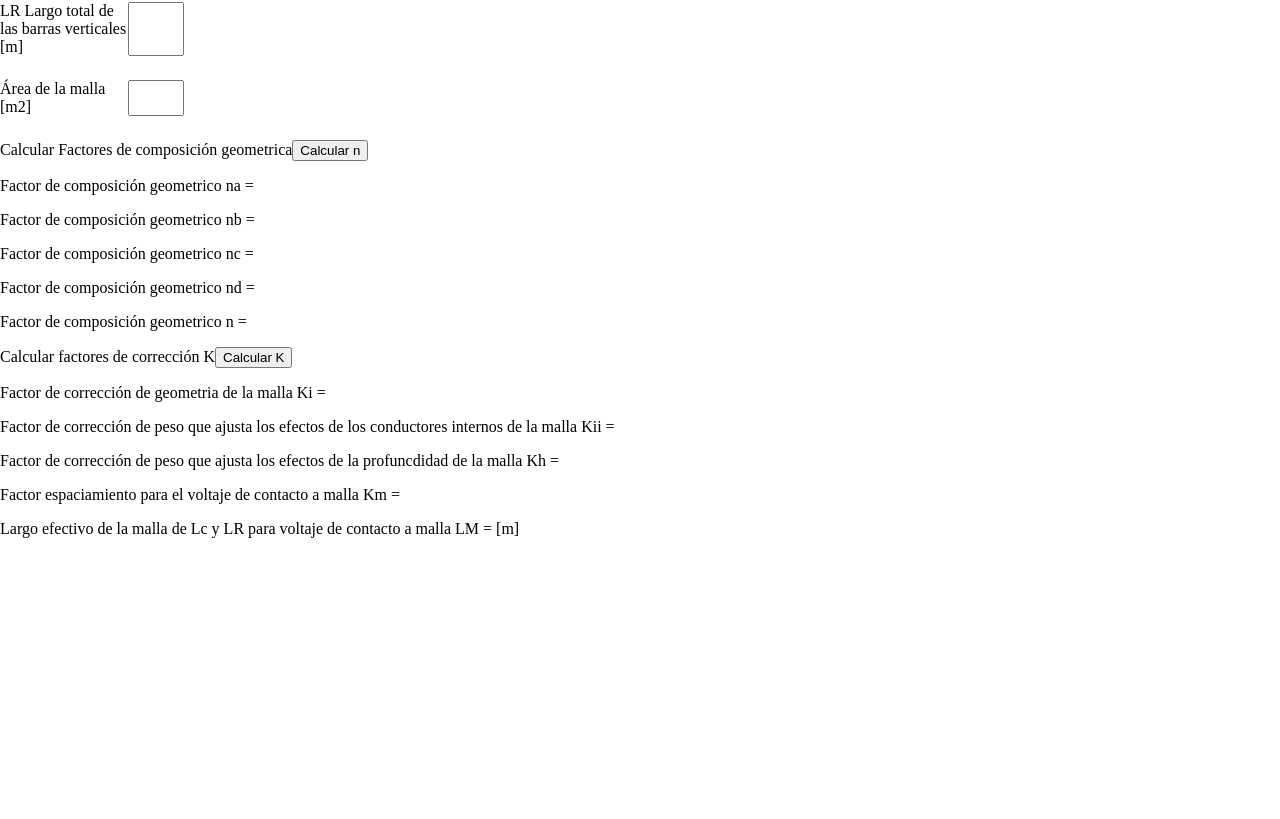
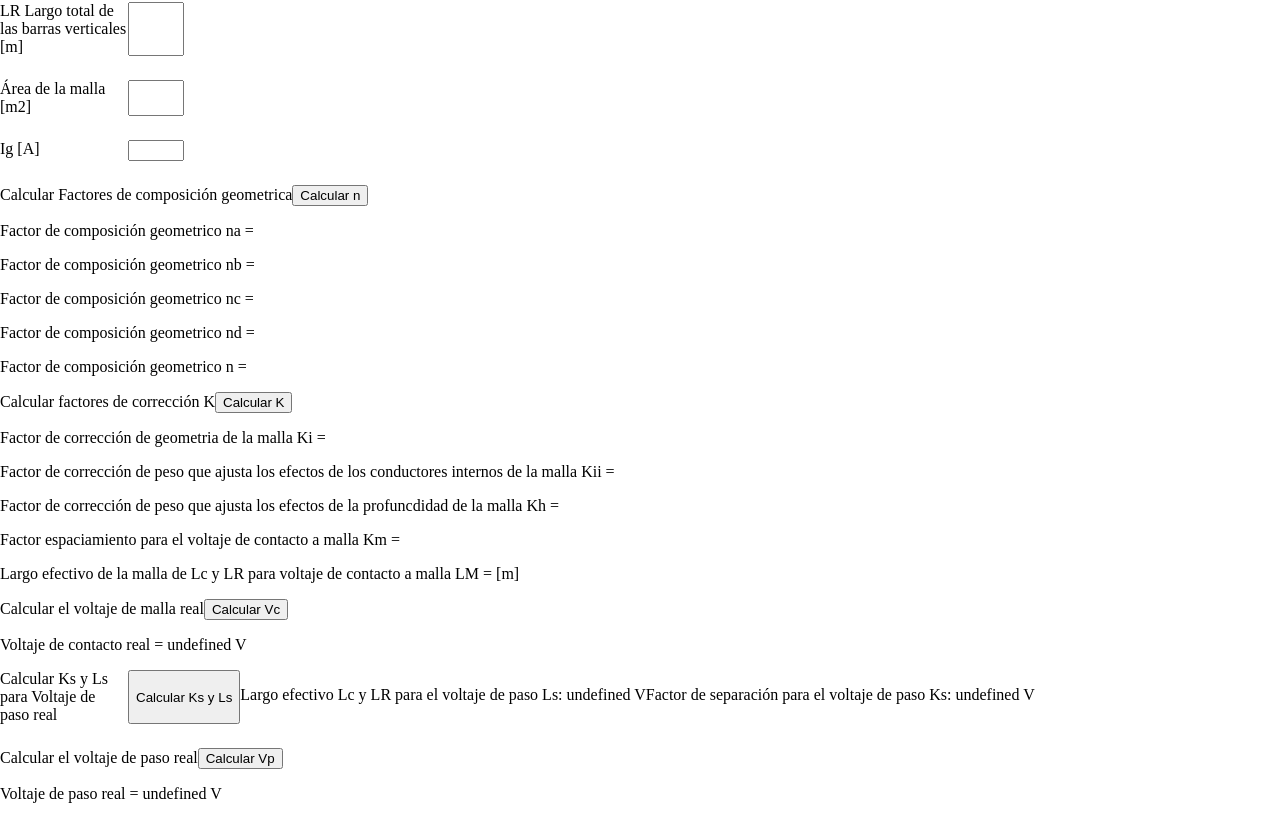
Before and after one commit to Bernullys/groundingsystem, a React (Vite) app: page /#/step_contact_voltage_page in a window 1280 px wide. Shown: the part 1366-2185 px from the top of the page. Before the commit the page ends 1920 px from the top, so only its background shows below. Built offline with nearby package versions, Linux system fonts and the light colour scheme.

Commit message:
touch and step real voltages

```diff
--- a/src/Pages/StepContactVoltage/StepContactVoltage.jsx
+++ b/src/Pages/StepContactVoltage/StepContactVoltage.jsx
@@ -1,4 +1,5 @@
 import { useState } from "react"
+import PropTypes from "prop-types"
 import styles from "./StepContactVoltage.module.css"
 
 function StepContactVoltage () {
@@ -11,30 +12,12 @@ function StepContactVoltage () {
     const [ts, setTs] = useState()
     const [stepsAndTouchVoltages, setStepsAndTouchVoltages] = useState([])
 
-
-    // Info //
-
-    const realStepTouchVar = {
-        D: "Separación entre conductores en paralelo [m].",
-        Dm: "Máxima distancia entre dos puntos cualesquiera de la malla [m].",
-        d: "Diámetro del conductor de malla [m].",
-        h: "Profundidad a la que se encuentra enterrada la cuadrícula [m].",
-        Lx: "Longitud de la malla en la dirección x [m].",
-        Ly: "Longitud de la malla en la dirección y [m].",
-        Lp: "Longitud del perímetro de la malla [m].",
-        Lc: "Longitud total de los electrodos que forman la retícula [m].",
-        LR: "Longitud total de las barras [m].",
-        Lr: "Longitud de una barra [m].",
-        A: "Área que ocupa la malla [m2].",
-        Ro: "Resistividad de la tierra [Ohm*m].",
-        IG: "Corriente máxima asimétrica de la malla [A]."
-    }
-
     const [gridType, setGridType] = useState("")
     const [withOrWithoutVerticalRods, setWithOrWithoutVerticalRods] = useState({
         withVerticalRods: false,
         withoutVerticalRods: false
     })
+
     const [gridDepth, setGridDepth] = useState()
     const [spacingParallelConductors, setSpacingParallelConductors] = useState()
     const [maximumDistanceAnyTwoPoints, setMaximumDistanceAnyTwoPoints] = useState()
@@ -55,18 +38,30 @@ function StepContactVoltage () {
 
     const [lm, setLm] = useState()
 
+    const [maximumGridCurrent, setMaximumGridCurrent] = useState()
+    const [touchVoltage, setTouchVoltage] = useState()
+
+    const [ls, setLs] = useState()
+    const [ks, setKs] = useState()
+    const [stepVoltage, setStepVoltage] = useState()
+
+
     // Functions //
 
     const handleHs = (event) => {
         setHs(event.target.value)
     }
 
+    // Superficial resistivity
     const handleSResistivity = (event) => {
-        setSResistivity(event.target.value)
+        setSResistivity(parseFloat(event.target.value))
     }
 
+    // ground resistivity
     const handleResistivity = (event) => {
-        setResistivity(event.target.value)
+        const resistivityValue = parseFloat(event.target.value)
+        console.log(typeof(resistivityValue))
+        setResistivity(resistivityValue)
     }
 
     const handleTs = (event) => {
@@ -74,7 +69,7 @@ function StepContactVoltage () {
     }
 
     const csValue = (event) => {
-        if ( resistivity > 0 && sResistivity > 0 && hs > 0){
+        if ( resistivity > 0 && sResistivity > 0 && hs > 0) {
             event.preventDefault(event)
             setCs((1 - ((0.09 * (1 - resistivity/sResistivity))/(2 * hs + (0.09)))).toFixed(4))
         } else {
@@ -100,7 +95,7 @@ function StepContactVoltage () {
         setGridType(event.target.value)
     }
 
-    const handleWithVerticalRods = (event) => {     //Look out for an explanation
+    const handleWithVerticalRods = (event) => {     //Look out for an explination
         const { name } = event.target
         setWithOrWithoutVerticalRods(name)
     }
@@ -108,8 +103,6 @@ function StepContactVoltage () {
     const handleGridDepth = (event) => {
         setGridDepth(parseFloat(event.target.value))
     }
-    console.log(gridDepth)
-    console.log(typeof(gridDepth))
 
     const handleSpacingParallelConductors = (event) => {
         setSpacingParallelConductors(parseFloat(event.target.value))
@@ -151,8 +144,11 @@ function StepContactVoltage () {
         setGridArea(parseFloat(event.target.value))
     }
 
+    const handleMaximumGridCurrent = (event) => {
+        setMaximumGridCurrent(parseFloat(event.target.value))
+    }
+
     // Geometrical factors functions //
-
 
     const handleGeometricalFactors = () => {
         const na = (2*totalConductorLength/totalConductorLength).toFixed(4)
@@ -184,22 +180,24 @@ function StepContactVoltage () {
         kh = parseFloat((Math.sqrt(1+(gridDepth/1))).toFixed(4))
         setCorrectionsFactors([ki, kii, kh])
 
-
         parseFloat(spacingParallelConductors)
 
         setKm(((1/(2*Math.PI)) * Math.log(((spacingParallelConductors**2)/(16*gridDepth*conductorDiameter)) + (((spacingParallelConductors+2*gridDepth)**2)/(8*spacingParallelConductors*conductorDiameter)) - (gridDepth/(4*conductorDiameter))) + ((correctionFactors[1])/(correctionFactors[2])) * Math.log((8/(Math.PI*(2*geometricalFactor-1))))).toFixed(4))
-
-        console.log(typeof(km), "km")
-        console.log(typeof(parseFloat(rodLength)))
-        console.log(1/(2*Math.PI))
-        console.log(((spacingParallelConductors**2)/(16*gridDepth*conductorDiameter)))
-        console.log(((((spacingParallelConductors+(2*gridDepth))**2))/(8*spacingParallelConductors*conductorDiameter)))
-        console.log((gridDepth/(4*conductorDiameter)))
-        console.log(((correctionFactors[1])/(correctionFactors[2])))
-        console.log((8/(Math.PI*(2*geometricalFactor-1))))
-        console.log(typeof(km), "km")
     }
 
+    const handleTouchVoltage = () => {
+        console.log(typeof(resistivity), km, correctionFactors[0], maximumGridCurrent)
+        setTouchVoltage(((resistivity*km*correctionFactors[0]*maximumGridCurrent)/(lm)).toFixed(4))
+    }
+
+    const handleLsAndKs = () => {
+        setLs(((0.75*totalConductorLength)+(0.85*rodTotalLength)).toFixed(4))
+        setKs(((1/Math.PI)*((1/(2*gridDepth))+(1/(spacingParallelConductors+gridDepth))+((1/spacingParallelConductors)*(1-(0.5)**(geometricalFactor-2))))).toFixed(4))
+    }
+
+    const handleStepVoltage = () => {
+        setStepVoltage(((resistivity*ks*correctionFactors[0]*maximumGridCurrent)/(ls)).toFixed(4))
+    }
 
     return (
         <section id="step_contact_voltage_page" className={styles.s_c_v_main_container}>
@@ -297,6 +295,10 @@ function StepContactVoltage () {
                         <label className={styles.s_c_real_label} htmlFor="">Área de la malla [m2]</label>
                         <input className={styles.s_c_real_inp} id="" type="number" step="0.0001" value={gridArea} onChange={handleGridArea}/>
                     </div>
+                    <div className={styles.s_c_real_label_inp_container}>
+                        <label className={styles.s_c_real_label} htmlFor="">Ig [A]</label>
+                        <input className={styles.s_c_real_inp} id="" type="number" step="0.0001" value={maximumGridCurrent} onChange={handleMaximumGridCurrent}/>
+                    </div>
                 </section>
                 <section className={styles.s_c_real_geometrical_parameters_container}>
                     <label htmlFor="">Calcular Factores de composición geometrica</label>
@@ -316,9 +318,29 @@ function StepContactVoltage () {
                     <p>Factor espaciamiento para el voltaje de contacto a malla Km = {km} </p>
                     <p>Largo efectivo de la malla de Lc y LR para voltaje de contacto a malla LM = {lm} [m]</p>
                 </section>
+                <section>
+                    <label htmlFor="">Calcular el voltaje de malla real</label>
+                    <button onClick={handleTouchVoltage}>Calcular Vc</button>
+                    <p>Voltaje de contacto real = {`${touchVoltage} V`}</p>
+                </section>
+                <div className={styles.s_c_real_label_inp_container}>
+                    <label className={styles.s_c_real_label} htmlFor="">Calcular Ks y Ls para Voltaje de paso real</label>
+                    <button onClick={handleLsAndKs}>Calcular Ks y Ls</button>
+                    <p>Largo efectivo Lc y LR para el voltaje de paso Ls: {`${ls} V`}</p>
+                    <p>Factor de separación para el voltaje de paso Ks: {`${ks} V`}</p>
+                </div>
+                <section>
+                    <label htmlFor="">Calcular el voltaje de paso real</label>
+                    <button onClick={handleStepVoltage}>Calcular Vp</button>
+                    <p>Voltaje de paso real = {`${stepVoltage} V`}</p>
+                </section>
             </section>
         </section>
     )
 }
 
+StepContactVoltage.PropTypes = {
+    resistivity: PropTypes.number
+}
+
 export default StepContactVoltage
```
